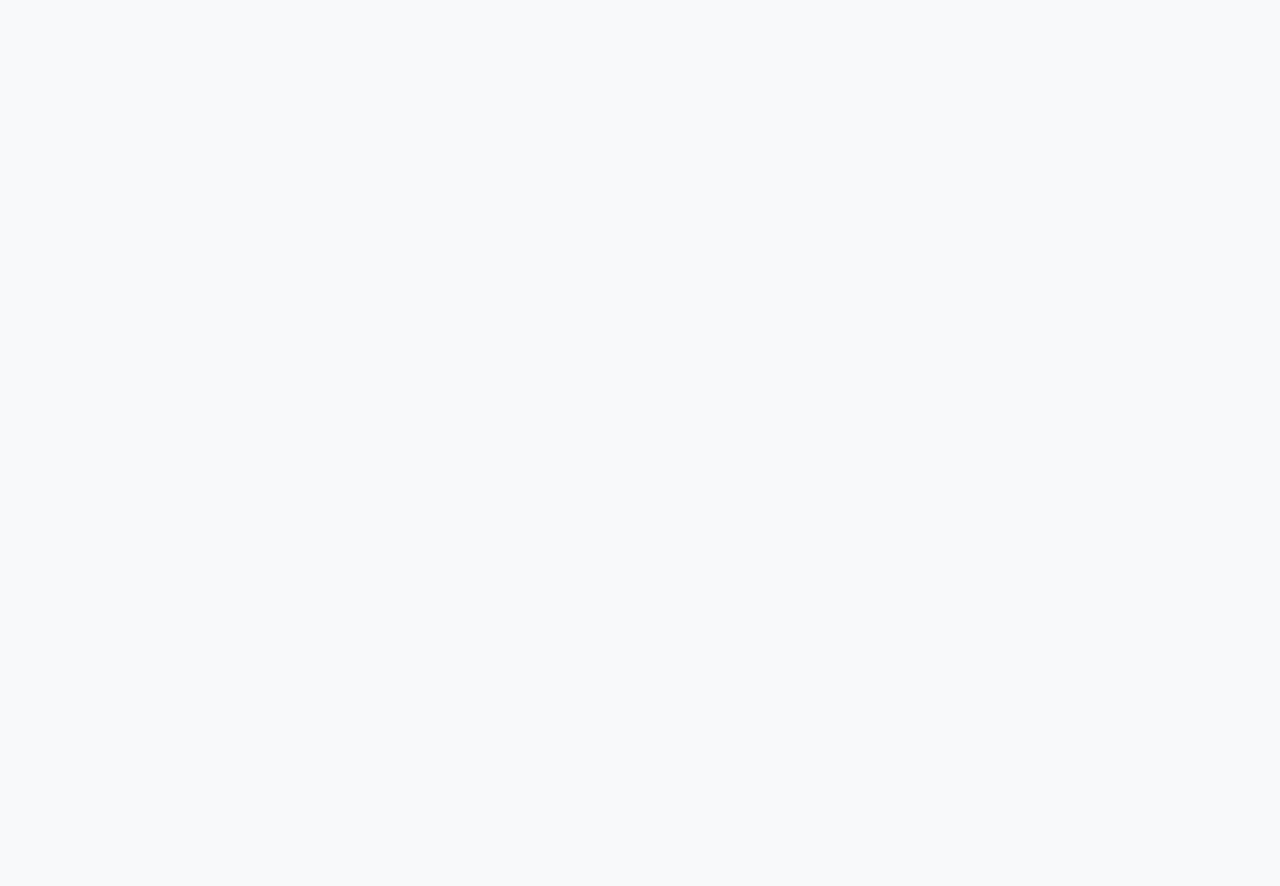
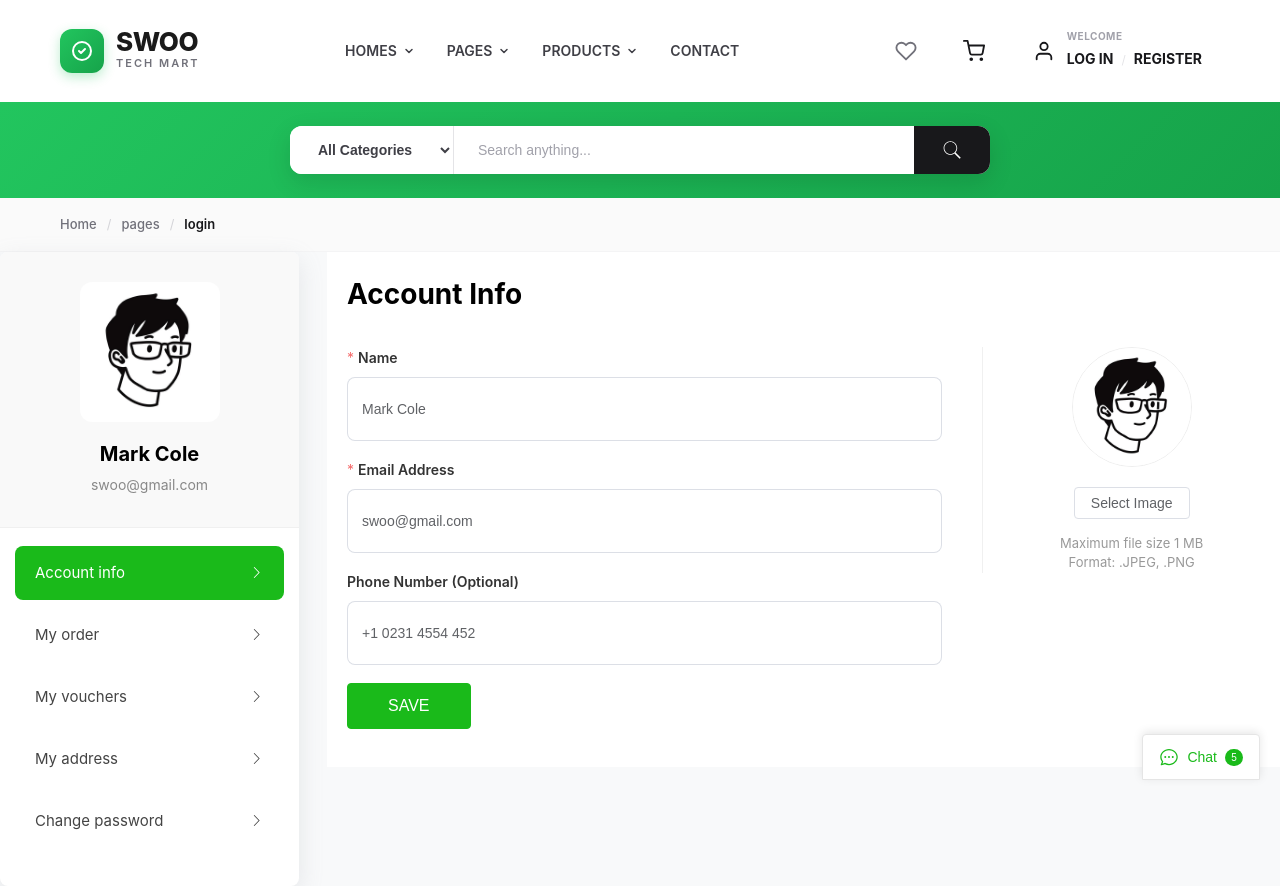
Before and after one commit to phamdatzx/microservice-e-commerce-SE122, a Vue app in the folder frontend/: page /profile/account-info in a window 1280 px wide. Before the commit this address had no page. Before the commit the page ends 800 px from the top, so only its background shows below. Built offline with nearby package versions, Linux system fonts and the light colour scheme.

Commit message:
feat: seperate all Customer Profile View tabs to uss different routes.

```diff
--- a/frontend/src/components/Header.vue
+++ b/frontend/src/components/Header.vue
@@ -204,7 +204,7 @@ defineExpose({
                   </svg>
                   My Profile
                 </RouterLink>
-                <RouterLink to="/orders" class="dropdown-item">
+                <RouterLink to="/profile/orders" class="dropdown-item">
                   <svg
                     width="18"
                     height="18"
@@ -221,7 +221,7 @@ defineExpose({
                   </svg>
                   My Orders
                 </RouterLink>
-                <RouterLink to="/profile?tab=my-voucher" class="dropdown-item">
+                <RouterLink to="/profile/vouchers" class="dropdown-item">
                   <svg
                     width="18"
                     height="18"
--- a/frontend/src/router/index.ts
+++ b/frontend/src/router/index.ts
@@ -85,10 +85,37 @@ const router = createRouter({
     {
       path: '/profile',
       component: ProfileView,
-    },
-    {
-      path: '/orders',
-      component: MyOrder,
+      children: [
+        {
+          path: '',
+          redirect: '/profile/account-info',
+        },
+        {
+          path: 'account-info',
+          name: 'account-info',
+          component: () => import('@/views/customer/ProfileView/components/AccountInfo.vue'),
+        },
+        {
+          path: 'orders',
+          name: 'my-orders',
+          component: () => import('@/views/customer/ProfileView/components/MyOrder.vue'),
+        },
+        {
+          path: 'address',
+          name: 'my-address',
+          component: () => import('@/views/customer/ProfileView/components/MyAddress.vue'),
+        },
+        {
+          path: 'change-password',
+          name: 'change-password',
+          component: () => import('@/views/customer/ProfileView/components/ChangePassword.vue'),
+        },
+        {
+          path: 'vouchers',
+          name: 'my-vouchers',
+          component: () => import('@/views/customer/ProfileView/components/MyVoucher.vue'),
+        },
+      ],
     },
     {
       path: '/checkout',
--- a/frontend/src/views/customer/CheckoutView/PaymentFailureView.vue
+++ b/frontend/src/views/customer/CheckoutView/PaymentFailureView.vue
@@ -1,15 +1,15 @@
 <script setup lang="ts">
 import { useRouter } from 'vue-router'
-import { Close, House, RefreshRight } from '@element-plus/icons-vue'
+import { Close, House, List } from '@element-plus/icons-vue'
 
 const router = useRouter()
 
-const retryPayment = () => {
-  router.push('/checkout')
+const goHome = () => {
+  router.push('/')
 }
 
-const goHome = () => {
-  router.push('/')
+const goToOrders = () => {
+  router.push('/profile/orders')
 }
 </script>
 
@@ -19,15 +19,15 @@ const goHome = () => {
       <div class="icon-wrapper">
         <el-icon class="failure-icon"><Close /></el-icon>
       </div>
-      <h2>Payment Failed</h2>
+      <h2>Payment Cancelled</h2>
       <p>
-        Something went wrong with your payment. Please try again or contact support if the issue
-        persists.
+        You have cancelled the payment process. If this was a mistake, you can re-pay through your
+        order page.
       </p>
 
       <div class="actions">
-        <el-button type="danger" size="large" @click="retryPayment">
-          <el-icon style="margin-right: 8px"><RefreshRight /></el-icon> Try Again
+        <el-button type="primary" size="large" @click="goToOrders">
+          <el-icon style="margin-right: 8px"><List /></el-icon> Go to My Orders
         </el-button>
         <el-button size="large" @click="goHome">
           <el-icon style="margin-right: 8px"><House /></el-icon> Back to Home
--- a/frontend/src/views/customer/ProfileView/ProfileView.vue
+++ b/frontend/src/views/customer/ProfileView/ProfileView.vue
@@ -2,38 +2,30 @@
 import Header from '@/components/Header.vue'
 import { ref } from 'vue'
 import { ArrowRight } from '@element-plus/icons-vue'
-import AccountInfo from './components/AccountInfo.vue'
-import ChangePassword from './components/ChangePassword.vue'
-import MyAddress from './components/MyAddress.vue'
-import MyOrder from './components/MyOrder.vue'
-import MyVoucher from './components/MyVoucher.vue'
+import { useRouter, useRoute } from 'vue-router'
+
+const router = useRouter()
+const route = useRoute()
 
 const name = ref('Mark Cole')
 const email = ref('swoo@gmail.com')
 const phone = ref('+1 0231 4554 452')
 
-import { useRoute } from 'vue-router'
-import { watch } from 'vue'
+const menuItems = [
+  { id: 'account-info', label: 'Account info', path: '/profile/account-info' },
+  { id: 'my-order', label: 'My order', path: '/profile/orders' },
+  { id: 'my-voucher', label: 'My vouchers', path: '/profile/vouchers' },
+  { id: 'my-address', label: 'My address', path: '/profile/address' },
+  { id: 'change-password', label: 'Change password', path: '/profile/change-password' },
+]
 
-const route = useRoute()
-const activeMenu = ref(route.query.tab ? String(route.query.tab) : 'account-info')
+const handleMenuClick = (path: string) => {
+  router.push(path)
+}
 
-watch(
-  () => route.query.tab,
-  (newTab) => {
-    if (newTab) {
-      activeMenu.value = String(newTab)
-    }
-  },
-)
-
-const menuItems = [
-  { id: 'account-info', label: 'Account info' },
-  { id: 'my-order', label: 'My order' },
-  { id: 'my-voucher', label: 'My vouchers' },
-  { id: 'my-address', label: 'My address' },
-  { id: 'change-password', label: 'Change password' },
-]
+const isActive = (path: string) => {
+  return route.path.includes(path)
+}
 </script>
 
 <template>
@@ -57,8 +49,8 @@ const menuItems = [
               v-for="item in menuItems"
               :key="item.id"
               class="menu-item"
-              :class="{ active: activeMenu === item.id }"
-              @click="activeMenu = item.id"
+              :class="{ active: isActive(item.path) }"
+              @click="handleMenuClick(item.path)"
             >
               <span>{{ item.label }}</span>
               <el-icon><ArrowRight /></el-icon>
@@ -70,28 +62,14 @@ const menuItems = [
       <!-- Main Content -->
       <el-col :span="18">
         <div class="content-area">
-          <AccountInfo
-            v-if="activeMenu === 'account-info'"
-            v-model:name="name"
-            v-model:email="email"
-            v-model:phone="phone"
-          />
-
-          <ChangePassword v-else-if="activeMenu === 'change-password'" />
-
-          <MyAddress v-else-if="activeMenu === 'my-address'" />
-
-          <MyOrder v-else-if="activeMenu === 'my-order'" />
-
-          <MyVoucher v-else-if="activeMenu === 'my-voucher'" />
-
-          <!-- Fallback -->
-          <div v-else>
-            <h2 class="section-title">Coming Soon</h2>
-            <div style="padding: 40px; text-align: center; color: #999">
-              This section is under development.
-            </div>
-          </div>
+          <router-view v-slot="{ Component }">
+            <component
+              :is="Component"
+              v-model:name="name"
+              v-model:email="email"
+              v-model:phone="phone"
+            />
+          </router-view>
         </div>
       </el-col>
     </el-row>
```
